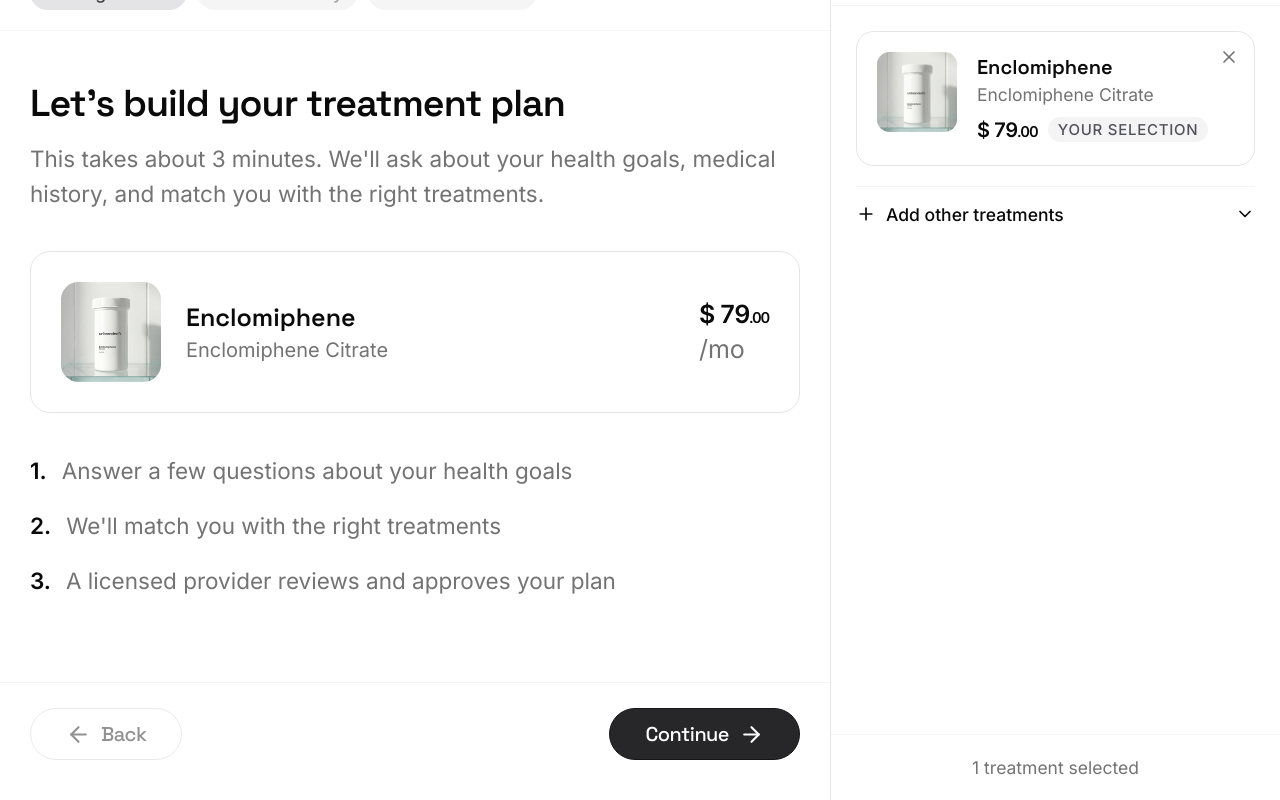
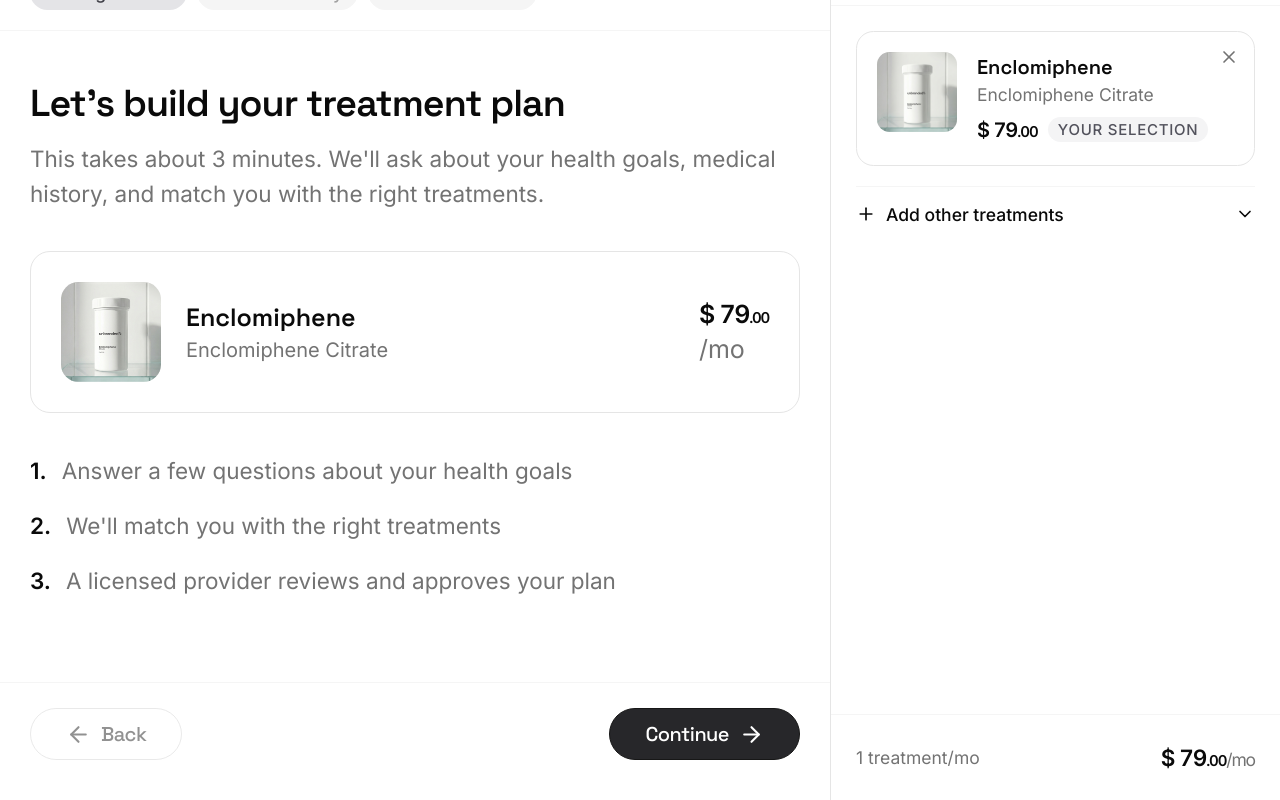
Before and after one commit to sanjiv-unbrandedrx/unbrandedrx, a Next.js app: page /staging/visit in a window 1280 px wide. Shown: the part 212-1012 px from the top of the page. Built offline with nearby package versions, Linux system fonts and the light colour scheme.

Commit message:
feat: add subtotal to treatment plan sidebar
Shows monthly subtotal and treatment count in the footer of the
treatment plan panel on both desktop and mobile views.

```diff
--- a/src/components/staging/visit/treatment-plan-panel.tsx
+++ b/src/components/staging/visit/treatment-plan-panel.tsx
@@ -30,6 +30,14 @@ export default function TreatmentPlanPanel() {
 
   const { treatmentPlan, disqualifications } = state;
   const count = treatmentPlan.length;
+
+  // Compute subtotal from plan prices
+  const subtotal = treatmentPlan.reduce(
+    (sum, t) => sum + parseFloat(t.price || "0"),
+    0,
+  );
+  const subtotalWhole = Math.floor(subtotal);
+  const subtotalCents = String(Math.round((subtotal % 1) * 100)).padStart(2, "0");
 
   // Treatments available to add (not in plan, not disqualified, not coming soon)
   const inPlanIds = new Set(treatmentPlan.map((t) => t.treatmentId));
@@ -136,10 +144,17 @@ export default function TreatmentPlanPanel() {
         </div>
 
         {treatmentPlan.length > 0 && (
-          <div className="p-4 border-t border-neutral-100">
-            <p className="text-sm text-muted-foreground text-center">
-              {count} treatment{count !== 1 ? "s" : ""} selected
-            </p>
+          <div className="p-5 border-t border-neutral-100">
+            <div className="flex items-center justify-between">
+              <p className="text-sm text-muted-foreground">
+                {count} treatment{count !== 1 ? "s" : ""}/mo
+              </p>
+              <p className="text-lg font-semibold tabular-nums tracking-tighter">
+                $ {subtotalWhole}
+                <span className="text-xs">.{subtotalCents}</span>
+                <span className="text-sm font-normal text-muted-foreground">/mo</span>
+              </p>
+            </div>
           </div>
         )}
       </aside>
@@ -217,10 +232,17 @@ export default function TreatmentPlanPanel() {
 
             {/* Footer */}
             {treatmentPlan.length > 0 && (
-              <div className="p-4 border-t border-neutral-100">
-                <p className="text-sm text-muted-foreground text-center">
-                  {count} treatment{count !== 1 ? "s" : ""} selected
-                </p>
+              <div className="p-5 border-t border-neutral-100">
+                <div className="flex items-center justify-between">
+                  <p className="text-sm text-muted-foreground">
+                    {count} treatment{count !== 1 ? "s" : ""}/mo
+                  </p>
+                  <p className="text-lg font-semibold tabular-nums tracking-tighter">
+                    $ {subtotalWhole}
+                    <span className="text-xs">.{subtotalCents}</span>
+                    <span className="text-sm font-normal text-muted-foreground">/mo</span>
+                  </p>
+                </div>
               </div>
             )}
           </div>
```
